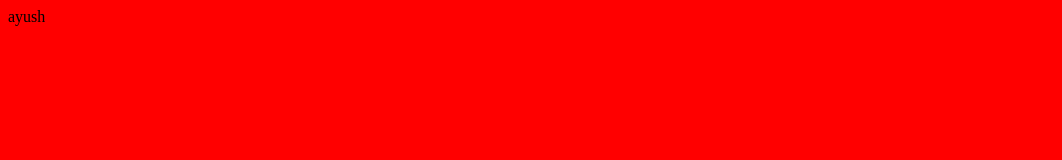
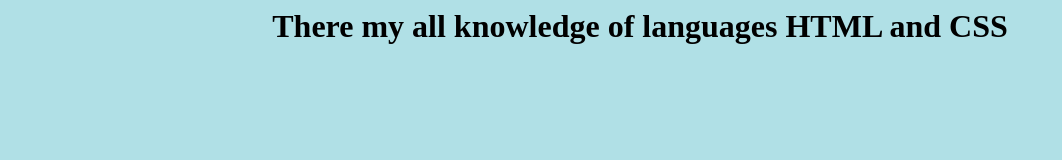
Before and after one commit to ayushop98/ayuushopall, a plain HTML site: page index.html in a window 1280 px wide. Shown: the whole page, without its empty margins (0-1062 px from the left). Drawn offline with Linux system fonts and the light colour scheme.

Commit message:
update index.html

```diff
--- a/index.html
+++ b/index.html
@@ -1,5 +1,5 @@
 <html>
-  <body style="background-color: red;">
-    <p>ayush</p>
+  <body style="background-color: powderblue;">
+    <h1 style="text-align: center;">There my all knowledge of languages HTML and CSS</h1>
   </body>
 </html>
```
